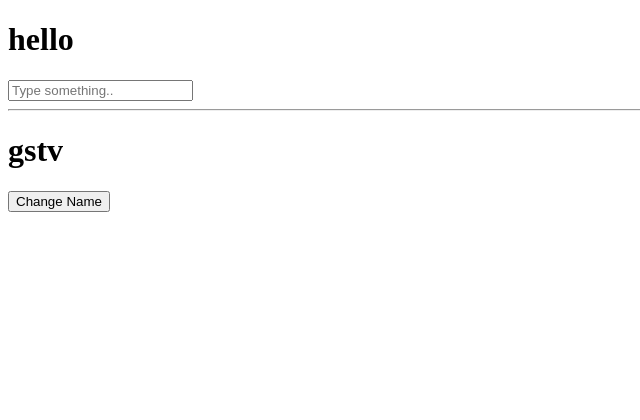
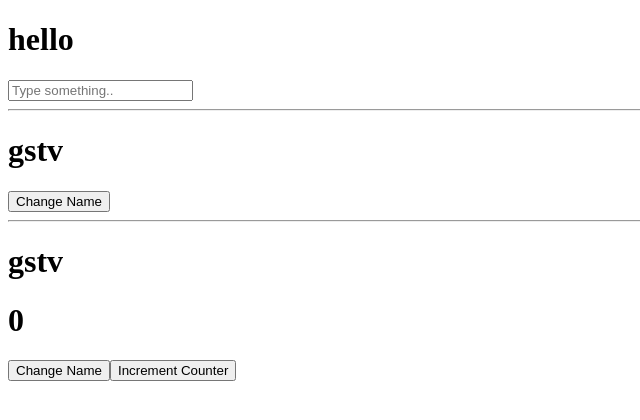
Before and after one commit to gstv57/vue-repo-learning, a Vue app: page / in a window 1280 px wide. Shown: the top 420 px of the page, without its empty margins (0-640 px from the left). Built offline with nearby package versions, Linux system fonts and the light colour scheme.

Commit message:
watch pt3

```diff
--- a/src/App.vue
+++ b/src/App.vue
@@ -1,10 +1,13 @@
 <script setup>
 import BasicComponent from './components/BasicComponent.vue'
 import ReactiveObject from './components/ReactiveObject.vue'
+import MultipleSources from './components/MultipleSources.vue'
 </script>
 
 <template>
   <BasicComponent />
   <hr />
   <ReactiveObject />
+  <hr />
+  <MultipleSources />
 </template>
--- /dev/null
+++ b/src/components/MultipleSources.vue
@@ -0,0 +1,17 @@
+<script setup>
+import { ref, watch } from 'vue'
+const username = ref('gstv')
+const counter = ref(0)
+
+watch([username, counter], (newValue, oldValue) => {
+  console.log('Old Value: ', oldValue)
+  console.log('New Value: ', newValue)
+})
+</script>
+<template>
+  <h1>{{ username }}</h1>
+  <h1>{{ counter }}</h1>
+
+  <button @click="username = 'gstv57'">Change Name</button>
+  <button @click="counter++">Increment Counter</button>
+</template>
```
